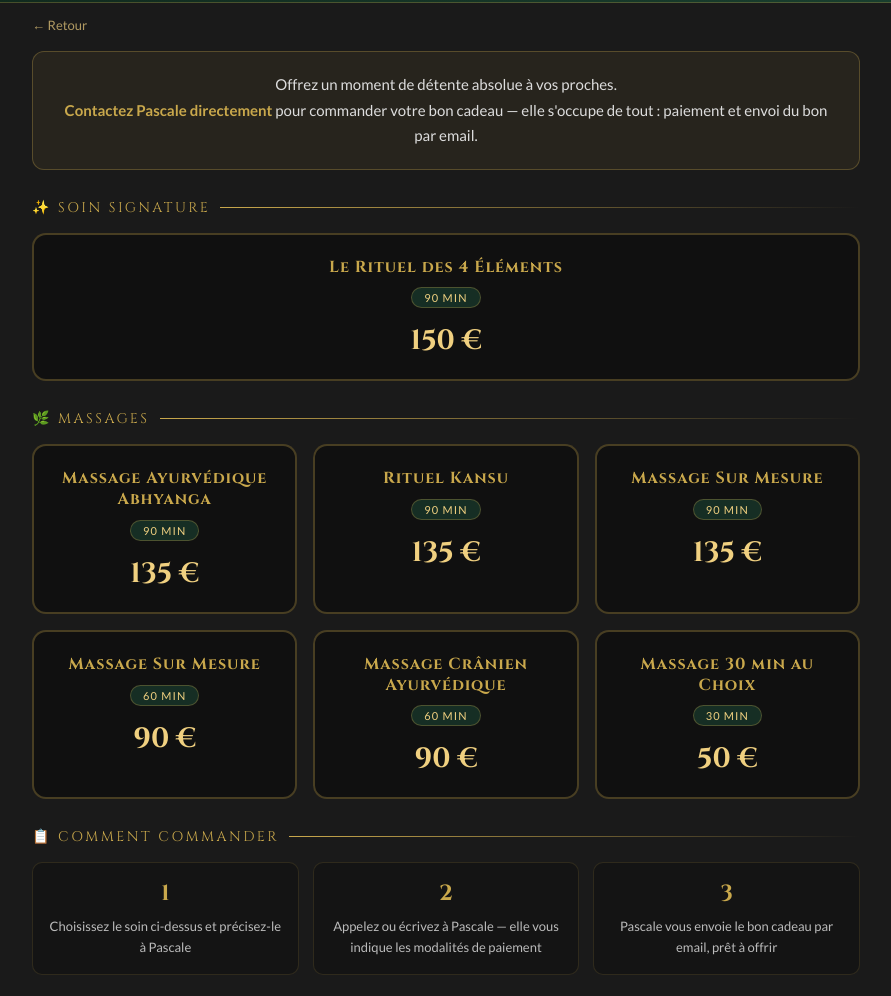
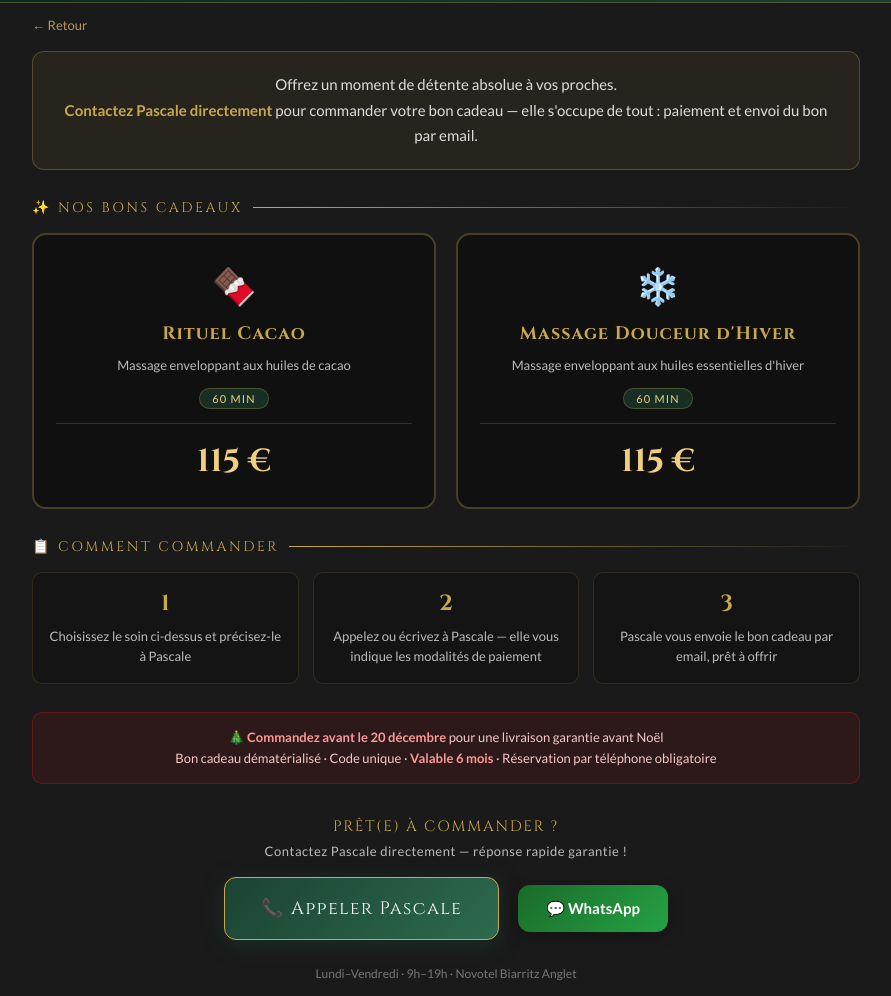
Before and after one commit to novotelbiarritz/O-SPA, a plain HTML site: page commander.html in a window 1280 px wide. Shown: the part 231-1227 px from the top of the page, without its empty margins (194-1085 px from the left). Drawn offline with Linux system fonts and the light colour scheme.

Commit message:
Update commander.html

```diff
--- a/commander.html
+++ b/commander.html
@@ -32,14 +32,15 @@ body{background:var(--dark);min-height:100vh;font-family:'Lato',sans-serif;paddi
 .section-label{font-family:'Cinzel',serif;color:var(--gold);font-size:14px;letter-spacing:.18em;text-transform:uppercase;margin:28px 0 16px;display:flex;align-items:center;gap:10px;}
 .section-label::after{content:'';flex:1;height:1px;background:linear-gradient(to right,var(--gold),transparent);}
 
-.cards-grid{display:grid;grid-template-columns:repeat(auto-fit,minmax(240px,1fr));gap:16px;margin-bottom:12px;}
-.card{background:rgba(0,0,0,.35);border:2px solid rgba(201,168,76,.3);border-radius:14px;padding:22px 18px 20px;text-align:center;transition:border-color .2s;}
+.cards-grid{display:grid;grid-template-columns:repeat(auto-fit,minmax(260px,1fr));gap:20px;margin-bottom:12px;}
+.card{background:rgba(0,0,0,.35);border:2px solid rgba(201,168,76,.3);border-radius:14px;padding:28px 22px 24px;text-align:center;transition:border-color .2s;}
 .card:hover{border-color:var(--gold);}
-.card .c-name{font-family:'Cinzel',serif;color:var(--gold);font-size:16px;font-weight:700;letter-spacing:.06em;line-height:1.3;}
-.card .c-dur{display:inline-block;background:rgba(27,67,50,.6);border:1px solid rgba(201,168,76,.3);border-radius:20px;color:var(--gold2);font-size:11px;letter-spacing:.1em;padding:3px 12px;margin-top:10px;text-transform:uppercase;}
-.card .c-price{color:var(--gold2);font-family:'Cinzel',serif;font-size:28px;font-weight:700;margin-top:14px;}
-.card .c-sep{height:1px;background:rgba(201,168,76,.2);margin:12px 0;}
-.card .c-note{color:#888;font-size:11px;line-height:1.5;}
+.card .c-icon{font-size:36px;margin-bottom:14px;}
+.card .c-name{font-family:'Cinzel',serif;color:var(--gold);font-size:18px;font-weight:700;letter-spacing:.06em;line-height:1.3;}
+.card .c-desc{color:#bbb;font-size:13px;line-height:1.6;margin-top:10px;}
+.card .c-dur{display:inline-block;background:rgba(27,67,50,.6);border:1px solid rgba(201,168,76,.3);border-radius:20px;color:var(--gold2);font-size:11px;letter-spacing:.1em;padding:3px 12px;margin-top:12px;text-transform:uppercase;}
+.card .c-price{color:var(--gold2);font-family:'Cinzel',serif;font-size:32px;font-weight:700;margin-top:16px;}
+.card .c-sep{height:1px;background:rgba(201,168,76,.2);margin:14px 0;}
 
 .cta-block{margin:32px 0 20px;text-align:center;}
 .cta-block .cta-label{font-family:'Cinzel',serif;color:var(--gold);font-size:15px;letter-spacing:.12em;text-transform:uppercase;margin-bottom:18px;}
@@ -57,6 +58,9 @@ body{background:var(--dark);min-height:100vh;font-family:'Lato',sans-serif;paddi
 .step{background:rgba(0,0,0,.2);border:1px solid rgba(201,168,76,.15);border-radius:10px;padding:16px 14px;text-align:center;}
 .step .s-num{font-family:'Cinzel',serif;color:var(--gold);font-size:22px;font-weight:700;margin-bottom:8px;}
 .step .s-txt{color:#bbb;font-size:13px;line-height:1.6;}
+
+.info-banner{background:rgba(185,28,28,.12);border:1px solid rgba(185,28,28,.4);border-radius:10px;padding:14px 20px;margin:28px 0 10px;text-align:center;color:#f8c8c8;font-size:13px;line-height:1.6;}
+.info-banner strong{color:#ff9999;}
 
 .site-footer{background:rgba(0,0,0,.4);border-top:1px solid rgba(201,168,76,.2);text-align:center;padding:16px;margin-top:40px;color:#666;font-size:11px;letter-spacing:.1em;text-transform:uppercase;}
 </style>
@@ -82,48 +86,24 @@ body{background:var(--dark);min-height:100vh;font-family:'Lato',sans-serif;paddi
     <strong>Contactez Pascale directement</strong> pour commander votre bon cadeau — elle s'occupe de tout : paiement et envoi du bon par email.</p>
   </div>
 
-  <!-- SOIN SIGNATURE -->
-  <div class="section-label">✨ Soin Signature</div>
+  <!-- BONS CADEAUX -->
+  <div class="section-label">✨ Nos Bons Cadeaux</div>
   <div class="cards-grid">
     <div class="card">
-      <div class="c-name">Le Rituel des 4 Éléments</div>
-      <div class="c-dur">90 min</div>
-      <div class="c-price">150 €</div>
-    </div>
-  </div>
-
-  <!-- MASSAGES -->
-  <div class="section-label">🌿 Massages</div>
-  <div class="cards-grid">
-    <div class="card">
-      <div class="c-name">Massage Ayurvédique Abhyanga</div>
-      <div class="c-dur">90 min</div>
-      <div class="c-price">135 €</div>
+      <div class="c-icon">🍫</div>
+      <div class="c-name">Rituel Cacao</div>
+      <div class="c-desc">Massage enveloppant aux huiles de cacao</div>
+      <div class="c-dur">60 min</div>
+      <div class="c-sep"></div>
+      <div class="c-price">115 €</div>
     </div>
     <div class="card">
-      <div class="c-name">Rituel Kansu</div>
-      <div class="c-dur">90 min</div>
-      <div class="c-price">135 €</div>
-    </div>
-    <div class="card">
-      <div class="c-name">Massage Sur Mesure</div>
-      <div class="c-dur">90 min</div>
-      <div class="c-price">135 €</div>
-    </div>
-    <div class="card">
-      <div class="c-name">Massage Sur Mesure</div>
+      <div class="c-icon">❄️</div>
+      <div class="c-name">Massage Douceur d'Hiver</div>
+      <div class="c-desc">Massage enveloppant aux huiles essentielles d'hiver</div>
       <div class="c-dur">60 min</div>
-      <div class="c-price">90 €</div>
-    </div>
-    <div class="card">
-      <div class="c-name">Massage Crânien Ayurvédique</div>
-      <div class="c-dur">60 min</div>
-      <div class="c-price">90 €</div>
-    </div>
-    <div class="card">
-      <div class="c-name">Massage 30 min au Choix</div>
-      <div class="c-dur">30 min</div>
-      <div class="c-price">50 €</div>
+      <div class="c-sep"></div>
+      <div class="c-price">115 €</div>
     </div>
   </div>
 
@@ -142,6 +122,12 @@ body{background:var(--dark);min-height:100vh;font-family:'Lato',sans-serif;paddi
       <div class="s-num">3</div>
       <div class="s-txt">Pascale vous envoie le bon cadeau par email, prêt à offrir</div>
     </div>
+  </div>
+
+  <!-- INFOS -->
+  <div class="info-banner">
+    🎄 <strong>Commandez avant le 20 décembre</strong> pour une livraison garantie avant Noël<br>
+    Bon cadeau dématérialisé · Code unique · <strong>Valable 6 mois</strong> · Réservation par téléphone obligatoire
   </div>
 
   <!-- CTA -->
```
